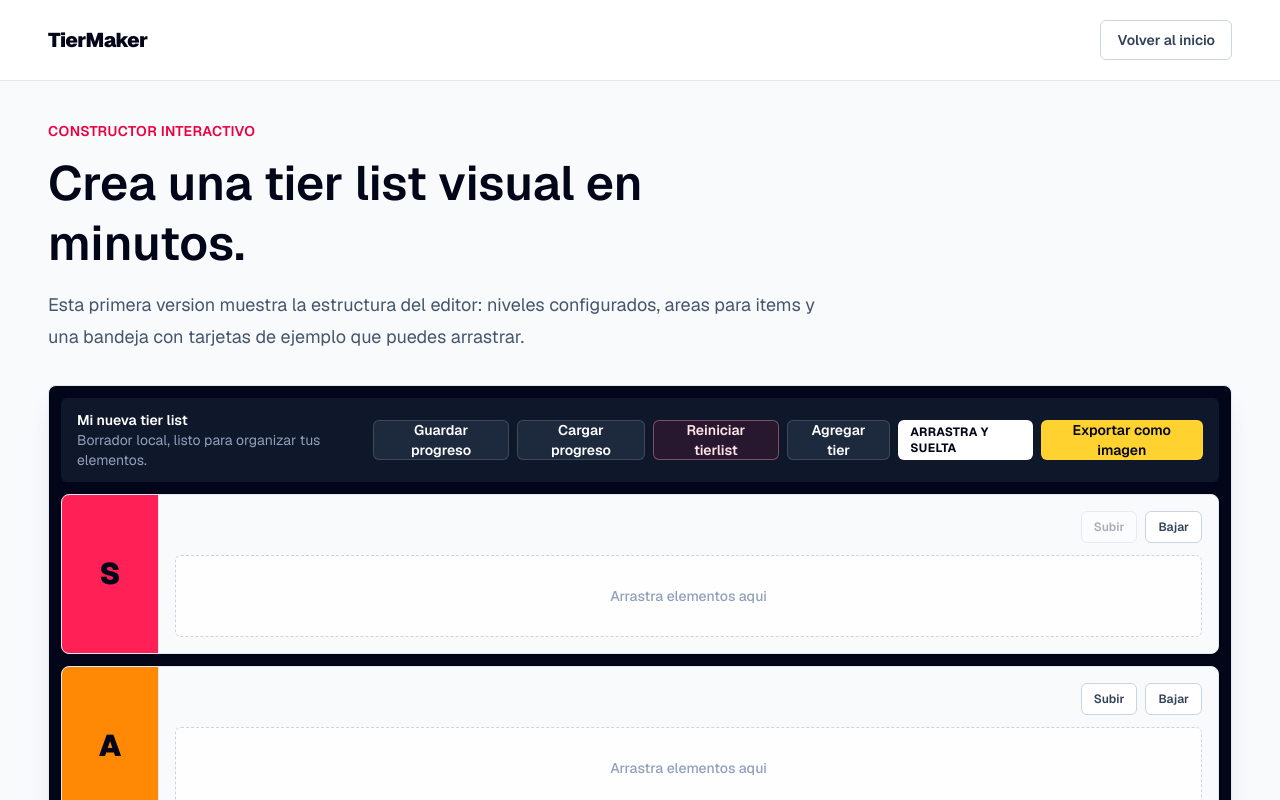
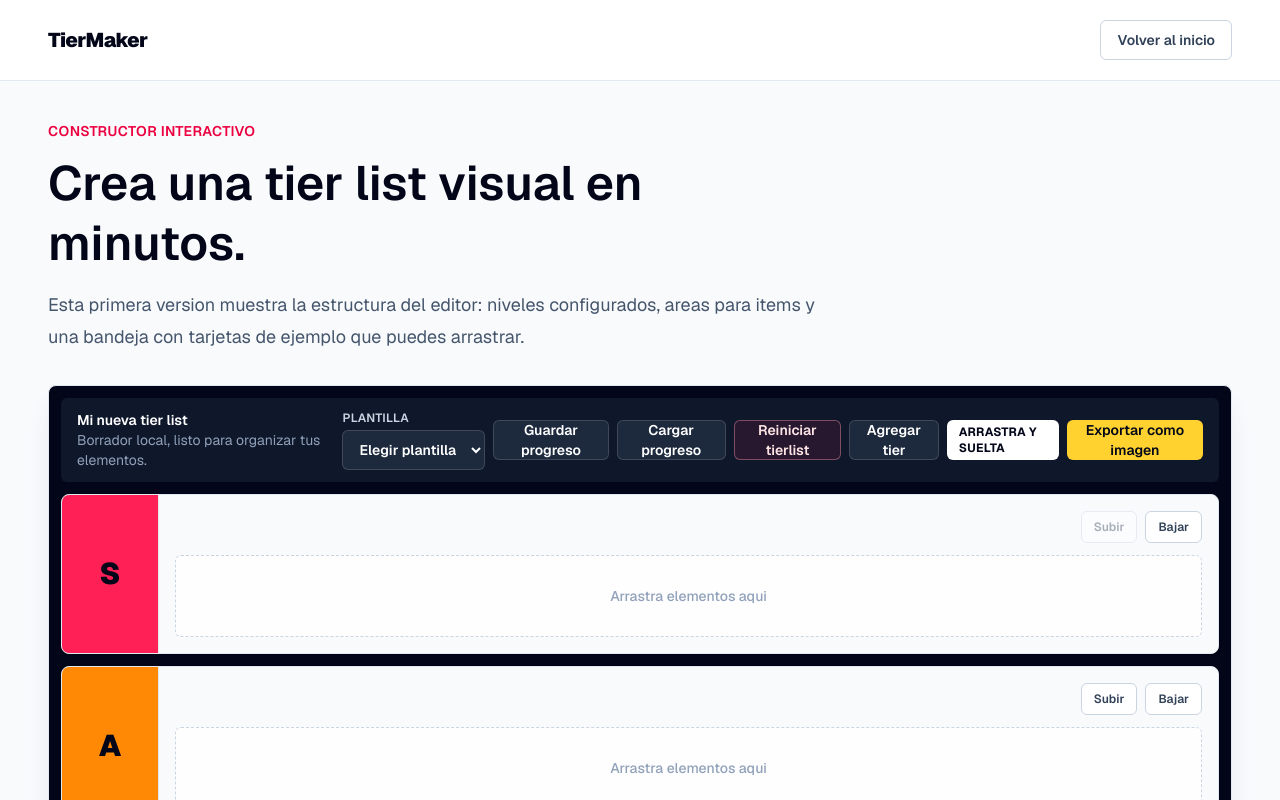
Before and after one commit to Geovas91/TierMaker, a Next.js app: page /crear in a window 1280 px wide. Shown: the top 800 px of the page. Built offline with nearby package versions, Linux system fonts and the light colour scheme.

Commit message:
Add starter tier list templates

```diff
--- a/src/components/tierlist/TierListBuilder.tsx
+++ b/src/components/tierlist/TierListBuilder.tsx
@@ -36,6 +36,73 @@ const tierColorClasses = [
   "bg-fuchsia-300",
   "bg-slate-300",
 ];
+
+const templates = [
+  {
+    id: "anime",
+    name: "Anime",
+    items: [
+      "Naruto Uzumaki",
+      "Monkey D. Luffy",
+      "Goku",
+      "Sailor Moon",
+      "Levi Ackerman",
+      "Tanjiro Kamado",
+      "Edward Elric",
+      "Asuka Langley",
+      "Totoro",
+      "Light Yagami",
+    ],
+  },
+  {
+    id: "videojuegos",
+    name: "Videojuegos",
+    items: [
+      "The Legend of Zelda",
+      "Minecraft",
+      "Elden Ring",
+      "Super Mario Odyssey",
+      "Halo",
+      "Fortnite",
+      "God of War",
+      "Resident Evil",
+      "Stardew Valley",
+      "Final Fantasy VII",
+    ],
+  },
+  {
+    id: "peliculas",
+    name: "Películas",
+    items: [
+      "El Padrino",
+      "Matrix",
+      "Toy Story",
+      "Interestelar",
+      "Parasite",
+      "Titanic",
+      "Mad Max: Fury Road",
+      "La La Land",
+      "Spider-Man 2",
+      "Coco",
+    ],
+  },
+  {
+    id: "series",
+    name: "Series",
+    items: [
+      "Breaking Bad",
+      "The Office",
+      "Stranger Things",
+      "Los Soprano",
+      "Game of Thrones",
+      "Dark",
+      "The Last of Us",
+      "Friends",
+      "Better Call Saul",
+      "The Bear",
+    ],
+  },
+] as const;
 
 const initialItems: TierItem[] = [
   { id: "item-01", title: "Personaje 01", accentClassName: "bg-rose-200" },
@@ -101,6 +168,7 @@ export function TierListBuilder() {
   const [itemLocations, setItemLocations] = useState(initialLocations);
   const [activeItemId, setActiveItemId] = useState<string | null>(null);
   const [isExporting, setIsExporting] = useState(false);
+  const [selectedTemplateId, setSelectedTemplateId] = useState("");
   const [statusMessage, setStatusMessage] = useState("");
   const customTierCountRef = useRef(0);
   const exportRef = useRef<HTMLDivElement | null>(null);
@@ -149,6 +217,29 @@ export function TierListBuilder() {
 
   function getTitleFromFilename(filename: string) {
     return filename.replace(/\.[^/.]+$/, "") || "Imagen subida";
+  }
+
+  function buildTemplateItems(template: (typeof templates)[number]) {
+    return template.items.map<TierItem>((title, index) => ({
+      id: `template-${template.id}-${index + 1}`,
+      title,
+      accentClassName: tierColorClasses[index % tierColorClasses.length],
+    }));
+  }
+
+  function buildTrayLocations(nextItems: TierItem[]) {
+    return nextItems.reduce<Record<string, ContainerId>>((locations, item) => {
+      locations[item.id] = "tray";
+      return locations;
+    }, {});
+  }
+
+  function hasExistingProgress() {
+    return (
+      JSON.stringify(items) !== JSON.stringify(initialItems) ||
+      JSON.stringify(tiers) !== JSON.stringify(initialTiers) ||
+      JSON.stringify(itemLocations) !== JSON.stringify(initialLocations)
+    );
   }
 
   function readImageAsDataUrl(file: File) {
@@ -341,6 +432,7 @@ export function TierListBuilder() {
       setTiers(parsedValue.tiers);
       setItemLocations(parsedValue.itemLocations);
       customTierCountRef.current = getNextCustomTierCount(parsedValue.tiers);
+      setSelectedTemplateId("");
       setStatusMessage("Progreso cargado.");
     } catch {
       setStatusMessage("No se pudo cargar el progreso guardado.");
@@ -352,8 +444,41 @@ export function TierListBuilder() {
     setTiers(initialTiers);
     setItemLocations(getResetLocations());
     setActiveItemId(null);
+    setSelectedTemplateId("");
     customTierCountRef.current = 0;
     setStatusMessage("Tierlist reiniciada.");
+  }
+
+  function handleTemplateChange(templateId: string) {
+    if (!templateId) {
+      setSelectedTemplateId("");
+      return;
+    }
+
+    const template = templates.find((templateItem) => templateItem.id === templateId);
+
+    if (!template) {
+      return;
+    }
+
+    if (
+      hasExistingProgress() &&
+      !window.confirm(
+        "Cargar una plantilla reemplazara la tierlist actual. ¿Quieres continuar?",
+      )
+    ) {
+      return;
+    }
+
+    const templateItems = buildTemplateItems(template);
+
+    setItems(templateItems);
+    setTiers(initialTiers);
+    setItemLocations(buildTrayLocations(templateItems));
+    setActiveItemId(null);
+    setSelectedTemplateId(templateId);
+    customTierCountRef.current = 0;
+    setStatusMessage(`Plantilla "${template.name}" cargada.`);
   }
 
   async function handleExportImage() {
@@ -397,6 +522,25 @@ export function TierListBuilder() {
               </p>
             </div>
             <div className="flex flex-col gap-2 sm:flex-row sm:items-center">
+              <label
+                htmlFor="tier-template-selector"
+                className="flex flex-col gap-1 text-xs font-semibold uppercase tracking-wide text-slate-300"
+              >
+                Plantilla
+                <select
+                  id="tier-template-selector"
+                  value={selectedTemplateId}
+                  onChange={(event) => handleTemplateChange(event.target.value)}
+                  className="h-10 rounded-md border border-white/15 bg-slate-800 px-3 text-sm font-semibold normal-case tracking-normal text-white outline-none transition hover:bg-slate-700 focus:border-amber-300"
+                >
+                  <option value="">Elegir plantilla</option>
+                  {templates.map((template) => (
+                    <option key={template.id} value={template.id}>
+                      {template.name}
+                    </option>
+                  ))}
+                </select>
+              </label>
               <button
                 type="button"
                 onClick={handleSaveProgress}
```
